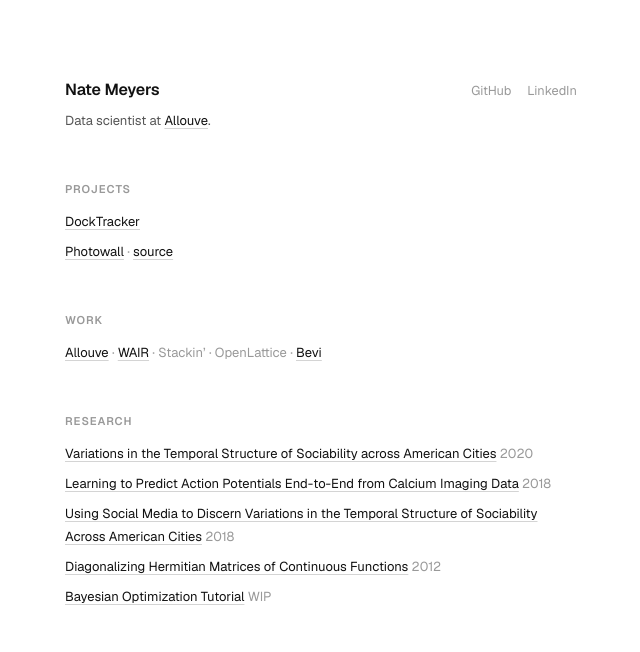
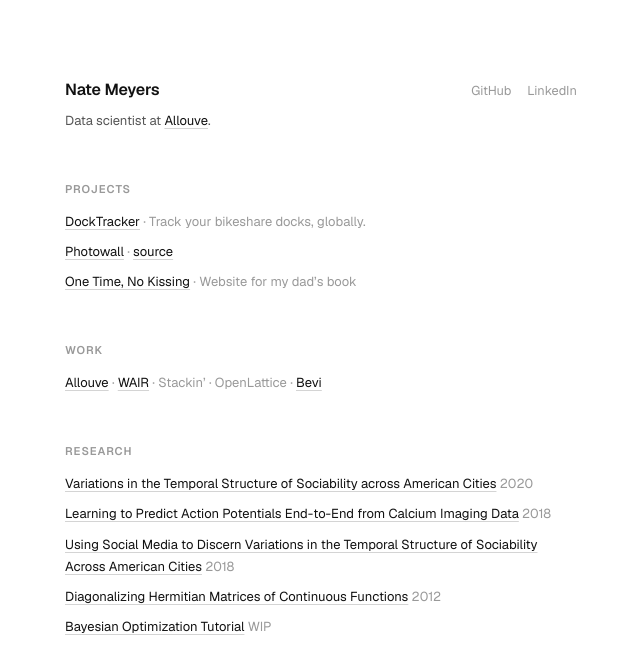
Before and after one commit to nathanlmeyers/nathanlmeyers.github.io, a Jekyll site: the page built from index.md, in a window 1280 px wide, cut to the strip 0-652 px from the top of the page. Shown: the whole strip, without its empty margins (319-959 px from the left). Built offline with Jekyll 4.4.1, drawn with Linux system fonts in a browser that asks for light colours.

Commit message:
Add DockTracker tagline and One Time, No Kissing to projects
Co-Authored-By: Claude Fable 5 <noreply@anthropic.com>

```diff
--- a/index.md
+++ b/index.md
@@ -6,8 +6,9 @@ Data scientist at [Allouve](https://www.allouve.com/).
 
 ## Projects
 
-- [DockTracker](https://dock-tracker.nathanlmeyers.workers.dev/)
+- [DockTracker](https://dock-tracker.nathanlmeyers.workers.dev/) · Track your bikeshare docks, globally.
 - [Photowall](https://charmera-wall.fly.dev/) · [source](https://github.com/nathanlmeyers/photowall)
+- [One Time, No Kissing](https://onetimenokissing.com/) · Website for my dad's book
 
 ## Work
 
```
